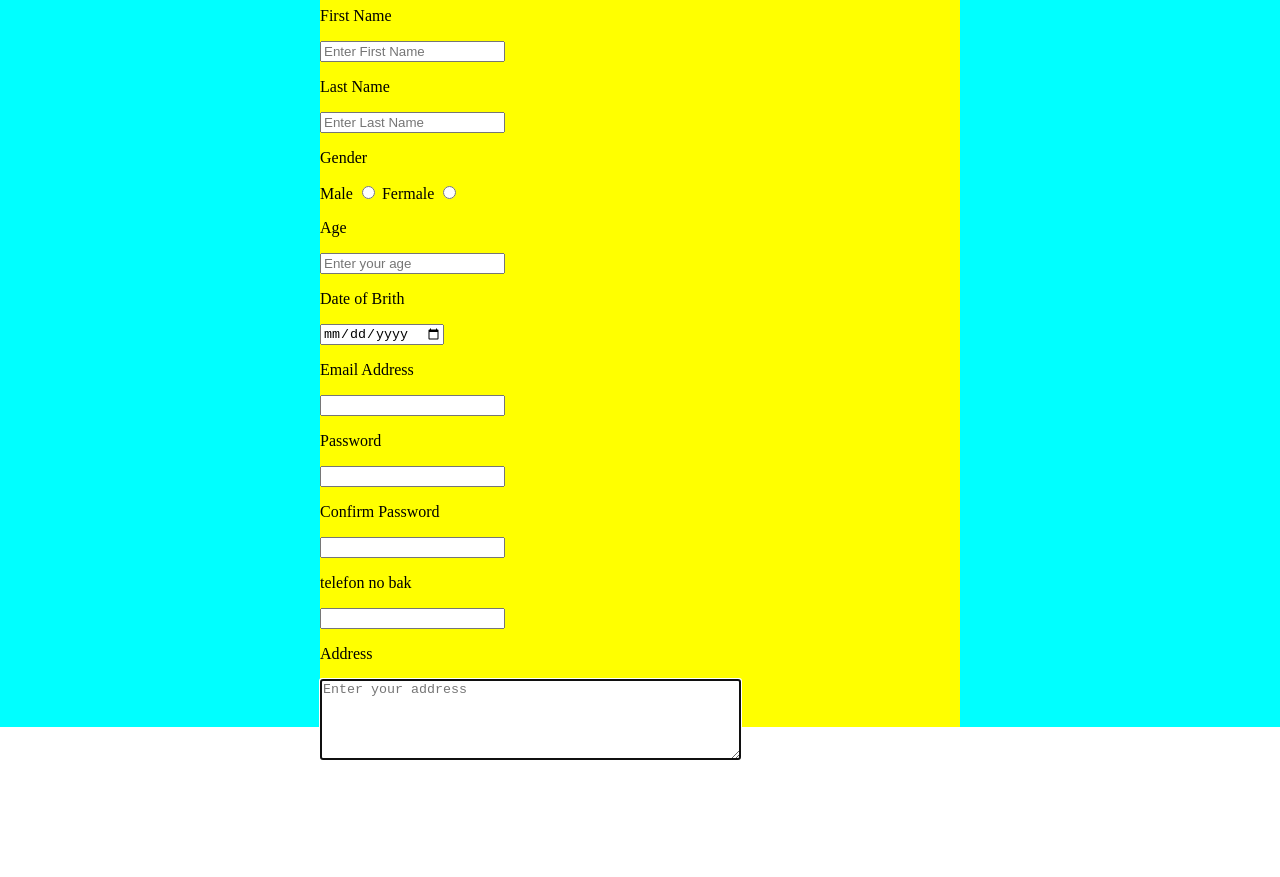
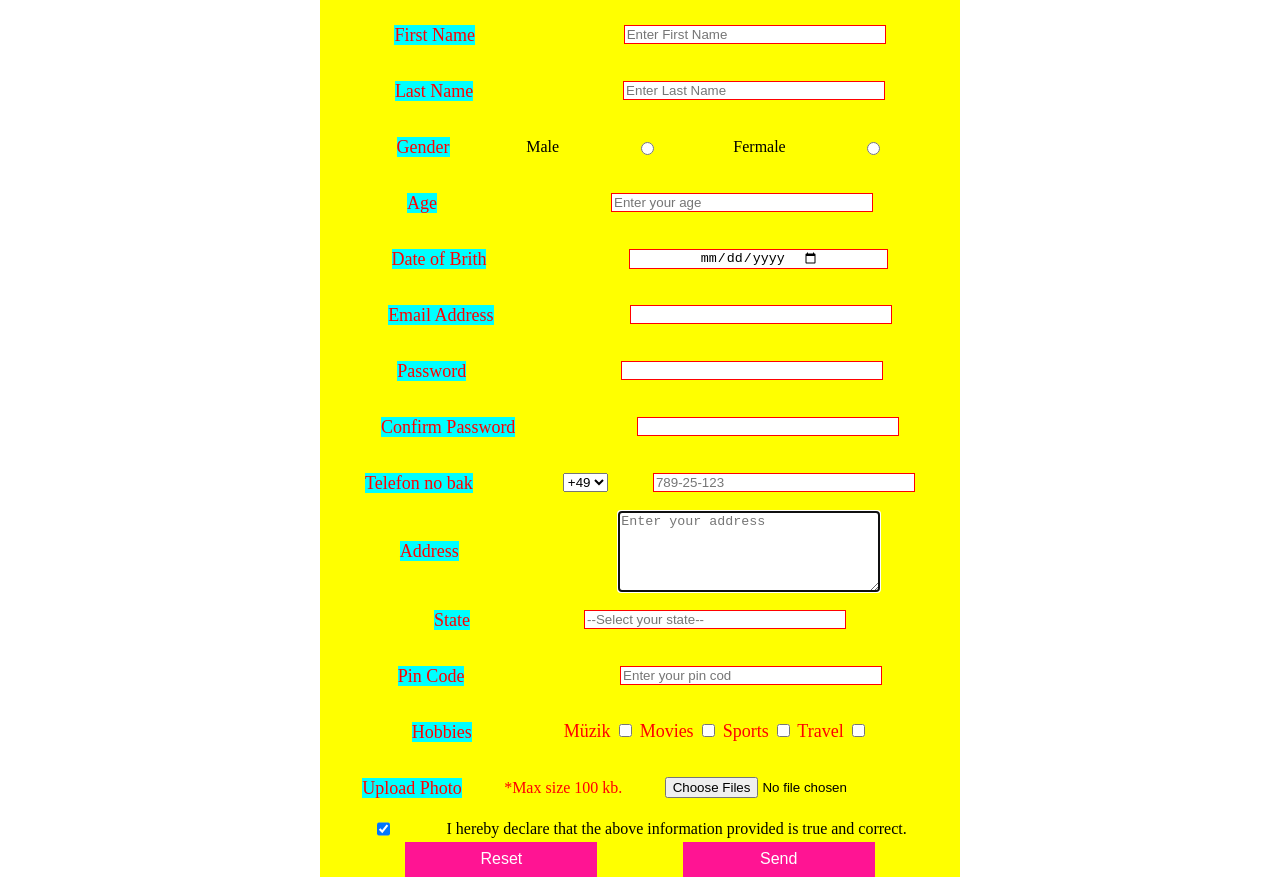
Before and after one commit to sedatdal1989/myAllesonsNotes, a plain HTML site: page preclass/Aufgabe/form_aufgabe.html in a window 1280 px wide. Shown: the part 73-950 px from the top of the page. Before the commit the page ends 837 px from the top, so only its background shows below. Drawn offline with Linux system fonts and the light colour scheme.

Commit message:
23.03.2024

```diff
--- a/preclass/Aufgabe/form_aufgabe.css
+++ b/preclass/Aufgabe/form_aufgabe.css
@@ -5,8 +5,8 @@ body{
 
 #main{
     width: 100vw;
-    height: 100vh;
-    background-color: aqua;
+    height:100%;
+    /* background-color: aqua; */
     display: flex;
     justify-content: center;
     align-items: center;
@@ -15,37 +15,113 @@ body{
     width: 50%;
     height: 100%;
     background-color:yellow;
+    display: flex;
+    flex-direction: column;
+    /* justify-content: space-evenly; */
+
+
 }
 #baslik{
     display: flex;
     justify-content: center;
-    align-items: center;
     color: red;
 }
-#first_name{
+#gövde{
+    width: 100%;
+    height: 70%;
+    /* background-color: red; */
     display: flex;
-    justify-content: space-evenly;
-    align-items: center;
-}
-#last_name{
-    display: flex;
-    justify-content: space-evenly;
-    align-items: center;
+    flex-direction: column;
+    /* justify-content: space-evenly; */
+
+
+
 
 }
-#gender{
-    display: flex;
-    justify-content: space-evenly;
-    /* flex-direction: column; */
-    /* flex-direction: row; */
-    /* justify-content: center; */
-    align-items: center;
 
-}
-#Age{
+.kayit_div{
     display: flex;
     justify-content: space-evenly;
     align-items: center;
 
 
+
+
 }
+.input{
+    width: 40%;
+    height: 30%;
+    display: flex;
+    justify-content: ;
+    align-content: center;
+    border: 1px solid red;
+
+}
+
+.text{
+    color: red;
+    font-size: large;
+    font-weight: 200;
+    height:20px;
+    background-color: aqua;
+    display: flex;
+    justify-content: left;
+}
+/* #özel_div{
+    display: flex;
+    justify-content: space-evenly;
+    background-color: red;
+    width: 100%;
+    height: 10%;
+    align-items: center;
+} */
+#date{
+    width: 40%;
+    height: 30%;
+    display: flex;
+    justify-content: space-around;
+    /* align-content: center; */
+    border: 1px solid red;
+
+
+}
+/* #kayit{
+    display: flex;
+    align-items: center;
+    justify-content: space-evenly;
+} */
+#kayit_2{
+    color: red;
+    font-size: large;
+    font-weight: 200;
+
+
+}
+
+/* #son{
+  display: flex;
+  justify-content:center;
+  align-items: center;
+  height: 50%;
+
+
+} */
+
+
+#Send{
+    display: flex;
+    justify-content: space-evenly;
+    align-items: center;
+    /* background-color: red; */
+    height:35px;
+
+
+}
+.gönder{
+    height: 100%;
+    width: 30%;
+    color: white;
+    background-color:deeppink;
+    border: none;
+    font-size: medium;
+}
--- a/preclass/Aufgabe/form_aufgabe.html
+++ b/preclass/Aufgabe/form_aufgabe.html
@@ -10,36 +10,71 @@
     <main id="main">
         <form action="" id="form">
             <h1 id="baslik">STUDENT REGISTRATION FORM</h1>
-            <div>
+            <div id="gövde">
+               <div class="kayit_div">
                 <p class="text">First Name</p>
                 <label for="first_name"></label>
-                <input type="text" name="first_name" placeholder="Enter First Name" id="first_name">
+                <input type="text" name="first_name" placeholder="Enter First Name" class="input" size="50">
+               </div>
+
+               <div class="kayit_div">
                 <p class="text">Last Name</p>
-                <label for="last_name"></label>
-                <input type="text" name="last_name" placeholder="Enter Last Name" id="last_name">
-                <p class="text">Gender</p>
-                <label for="male">Male</label>
-                <input type="radio" name="male" id="male">
-                <label for="fermale">Fermale</label>
-                <input type="radio" name="fermale" id="fermale">
+                    <label for="last_name"></label>
+                    <input type="text" name="last_name" placeholder="Enter Last Name" class="input" size="50">
+
+               </div>
+
+                <div class="kayit_div">
+                    <p  class="text">Gender</p>
+                    <label for="Male">Male</label>
+                    <input type="radio" name="Cinsiyet" id="Male">
+                    <label for="Fermale">Fermale</label>
+                    <input type="radio" name="Cinsiyet" id="Fermale">
+                </div>
+
+                <div class="kayit_div">
                 <p class="text">Age</p>
                 <label for="age"></label>
-                <input type="text" name="age" placeholder="Enter your age" id="age">
+                <input type="text" name="age" placeholder="Enter your age" class="input" size="50">
+                </div>
+
+                <div class="kayit_div">
                 <p class="text">Date of Brith</p>
                 <label for="date"></label>
-                <input type="date" name="date" id="date">
+                <input type="date" name="date" id="date" size="50">
+                </div>
+
+                <div class="kayit_div">
                 <p class="text">Email Address</p>
                 <label for="email"></label>
-                <input type="email" name="email" id="email">
+                <input type="email" name="email" class="input" size="50">
+                </div>
+
+                <div class="kayit_div">
                 <p class="text">Password</p>
                 <label for="password"></label>
-                <input type="password" name="password" id="Password">
+                <input type="password" name="password" class="input" size="50">
+                </div>
+
+                <div class="kayit_div">
                 <p class="text"> Confirm Password</p>
                 <label for="confirm"></label>
-                <input type="password" name="confirm" id="confirm">
-                <p class="text">telefon no bak</p>
-                <label for="confirm"></label>
-                <input type="password" name="confirm" id="confirm">
+                <input type="password" name="confirm" class="input" size="50">
+                </div>
+
+                <div class="kayit_div">
+                <p class="text">Telefon no bak</p>
+                 <label for="telefon"></label>
+                 <select name="Alan_kodu" required>
+                    <option value="Deutschland">+49</option>
+                    <option value="Greece">+30</option>
+                    <option value="Türkei">+90</option>
+                </select>
+                <input type="tel" name="tel" class="input" maxlength="8" minlength="8" pattern="[0-9]3-[0-9]2-[0-9]3"
+                placeholder="789-25-123">
+                </div>
+
+                <div class="kayit_div">
                 <p class="text">Address</p>
                 <label for="address"></label>
                 <textarea
@@ -50,15 +85,55 @@
                 placeholder="Enter your address"
                 minlength="10"
                 maxlength="30"
-                autofocus></textarea>
+                autofocus class="input"></textarea>
+                </div>
+
+                <div class="kayit_div">
+                    <p class="text">State</p>
+                    <input type="text" list="state"
+                     name="datalist" placeholder="--Select your state--"
+                      class="input" size="50">
+                    <datalist id="state">
+                    <option value="Istanbul">Istanbul</option>
+                    <option value="Hamburg">Hamburg</option>
+                    <option value="Neumunster" >Neumunster</option>
+                    </datalist>
+                </div>
+
+                <div class="kayit_div">
+                    <p class="text">Pin Code</p>
+                    <label for="pin_code"></label>
+                    <input type="text" name="pin_code"
+                    placeholder="Enter your pin cod" class="input" size="50">
+                </div>
 
 
+                <div class="kayit_div">
+                    <p class="text">Hobbies</p>
+                    <div id="kayit_2">
+                        <label for="müzik">Müzik</label>
+                        <input type="checkbox" name="Müzik">
+                        <label for="movies">Movies</label>
+                        <input type="checkbox" name="Movies">
+                        <label for="sports">Sports</label>
+                        <input type="checkbox" name="sports">
+                        <label for="gezi">Travel</label>
+                        <input type="checkbox" name="Travel">
+                    </div>
 
+                </div>
 
+                <div class="kayit_div">
+                    <p class="text">Upload Photo</p>
+                    <span style="color: red;">*Max size 100 kb.</span>
+                    <input type="file" name="Photo"   multiple>
+                </div>
 
-
-
-
+                <div class="kayit_div">
+                    <input type="checkbox" name="Onay" class="text" required checked>
+                    <label for="text" >I hereby declare that the above information
+                     provided is true and correct.</label>
+                </div>
 
 
 
@@ -67,39 +142,12 @@
 
 
 
-
-
-
-
-
-
-
-
-
-
-
-
-
-
-
-
-
-
-
-
-
-
+            <div id="Send">
+                <input type="reset" value="Reset" class="gönder">
+                <input type="submit" value="Send" class="gönder">
+            </div>
 
         </form>
-
-
-
-
-
-
-
-
-
     </main>
 </body>
 </html>
```
